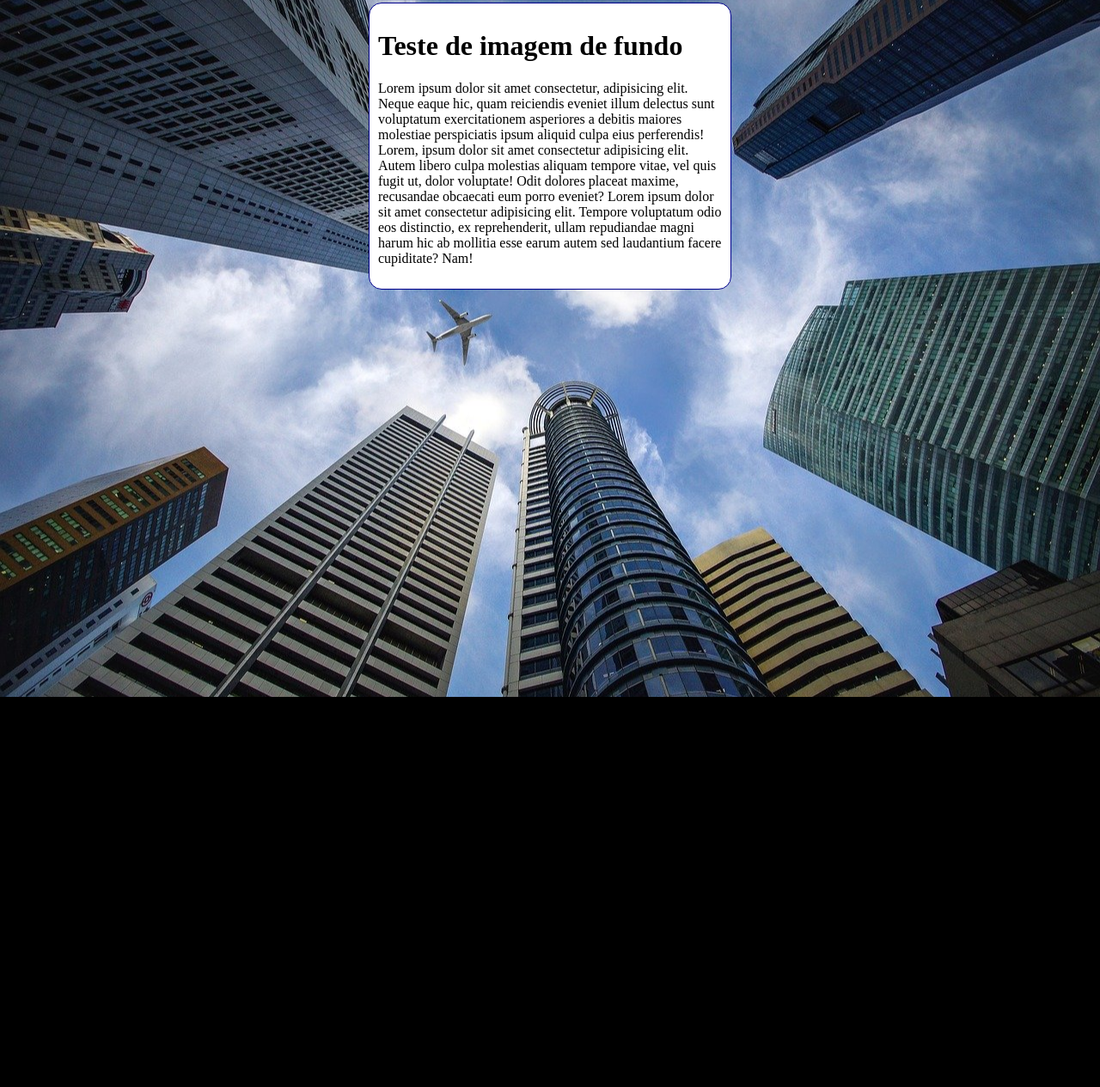
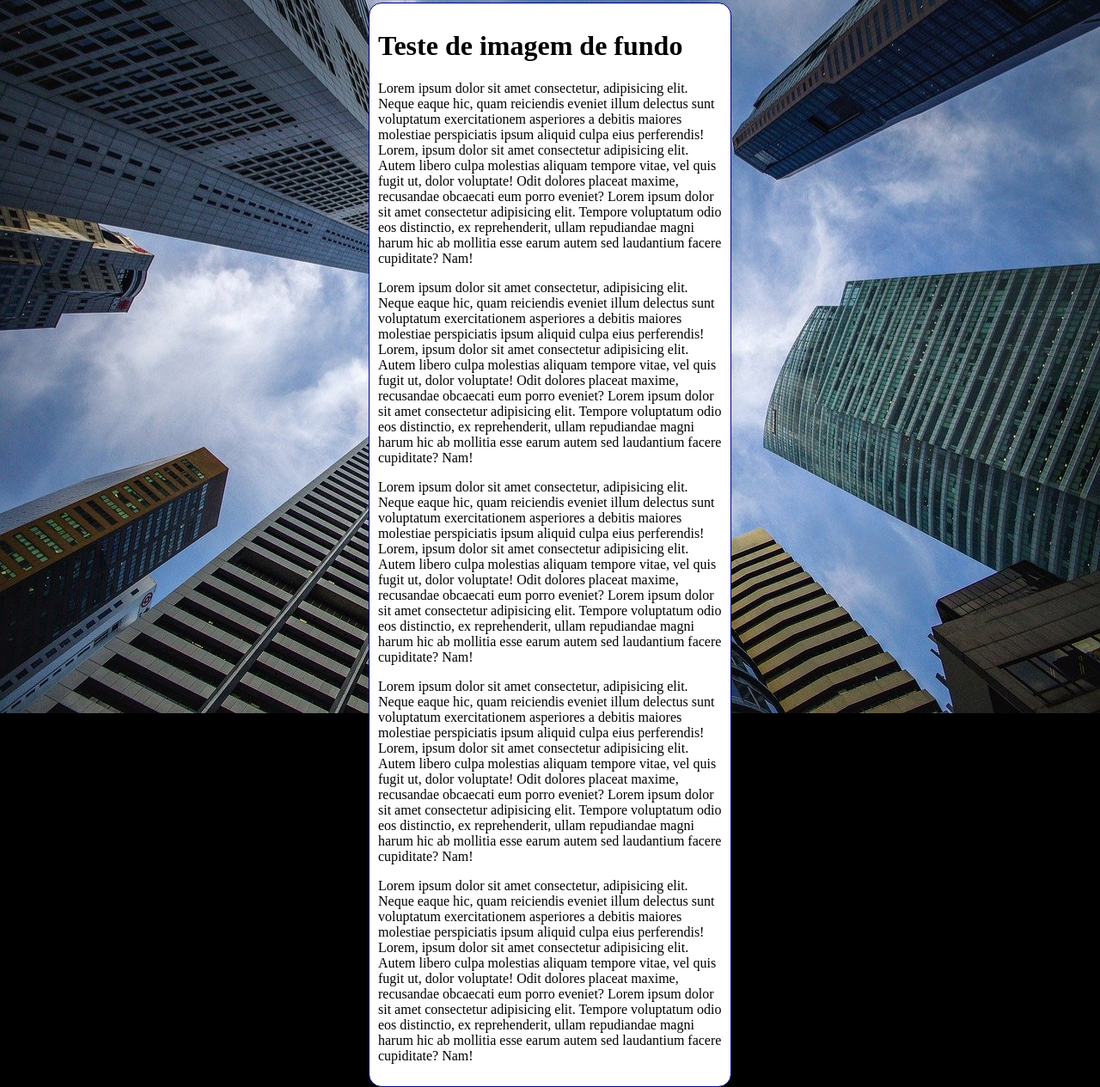
Before and after one commit to alissonrhuant3/cursohtmlcss, a plain HTML site: page htmlcss/exercicios/ex022/fundo006.html in a window 1280 px wide. Shown: the part 5-1270 px from the top of the page at 86% size. Before the commit the page ends 816 px from the top, so only its background shows below. Drawn offline with Linux system fonts and the light colour scheme.

Commit message:
atualizei

```diff
--- a/htmlcss/exercicios/ex022/fundo006.html
+++ b/htmlcss/exercicios/ex022/fundo006.html
@@ -29,6 +29,11 @@
   <main>
     <h1>Teste de imagem de fundo</h1>
     <p>Lorem ipsum dolor sit amet consectetur, adipisicing elit. Neque eaque hic, quam reiciendis eveniet illum delectus sunt voluptatum exercitationem asperiores a debitis maiores molestiae perspiciatis ipsum aliquid culpa eius perferendis! Lorem, ipsum dolor sit amet consectetur adipisicing elit. Autem libero culpa molestias aliquam tempore vitae, vel quis fugit ut, dolor voluptate! Odit dolores placeat maxime, recusandae obcaecati eum porro eveniet? Lorem ipsum dolor sit amet consectetur adipisicing elit. Tempore voluptatum odio eos distinctio, ex reprehenderit, ullam repudiandae magni harum hic ab mollitia esse earum autem sed laudantium facere cupiditate? Nam!</p>
+    <p>Lorem ipsum dolor sit amet consectetur, adipisicing elit. Neque eaque hic, quam reiciendis eveniet illum delectus sunt voluptatum exercitationem asperiores a debitis maiores molestiae perspiciatis ipsum aliquid culpa eius perferendis! Lorem, ipsum dolor sit amet consectetur adipisicing elit. Autem libero culpa molestias aliquam tempore vitae, vel quis fugit ut, dolor voluptate! Odit dolores placeat maxime, recusandae obcaecati eum porro eveniet? Lorem ipsum dolor sit amet consectetur adipisicing elit. Tempore voluptatum odio eos distinctio, ex reprehenderit, ullam repudiandae magni harum hic ab mollitia esse earum autem sed laudantium facere cupiditate? Nam!</p>
+    <p>Lorem ipsum dolor sit amet consectetur, adipisicing elit. Neque eaque hic, quam reiciendis eveniet illum delectus sunt voluptatum exercitationem asperiores a debitis maiores molestiae perspiciatis ipsum aliquid culpa eius perferendis! Lorem, ipsum dolor sit amet consectetur adipisicing elit. Autem libero culpa molestias aliquam tempore vitae, vel quis fugit ut, dolor voluptate! Odit dolores placeat maxime, recusandae obcaecati eum porro eveniet? Lorem ipsum dolor sit amet consectetur adipisicing elit. Tempore voluptatum odio eos distinctio, ex reprehenderit, ullam repudiandae magni harum hic ab mollitia esse earum autem sed laudantium facere cupiditate? Nam!</p>
+    <p>Lorem ipsum dolor sit amet consectetur, adipisicing elit. Neque eaque hic, quam reiciendis eveniet illum delectus sunt voluptatum exercitationem asperiores a debitis maiores molestiae perspiciatis ipsum aliquid culpa eius perferendis! Lorem, ipsum dolor sit amet consectetur adipisicing elit. Autem libero culpa molestias aliquam tempore vitae, vel quis fugit ut, dolor voluptate! Odit dolores placeat maxime, recusandae obcaecati eum porro eveniet? Lorem ipsum dolor sit amet consectetur adipisicing elit. Tempore voluptatum odio eos distinctio, ex reprehenderit, ullam repudiandae magni harum hic ab mollitia esse earum autem sed laudantium facere cupiditate? Nam!</p>
+    <p>Lorem ipsum dolor sit amet consectetur, adipisicing elit. Neque eaque hic, quam reiciendis eveniet illum delectus sunt voluptatum exercitationem asperiores a debitis maiores molestiae perspiciatis ipsum aliquid culpa eius perferendis! Lorem, ipsum dolor sit amet consectetur adipisicing elit. Autem libero culpa molestias aliquam tempore vitae, vel quis fugit ut, dolor voluptate! Odit dolores placeat maxime, recusandae obcaecati eum porro eveniet? Lorem ipsum dolor sit amet consectetur adipisicing elit. Tempore voluptatum odio eos distinctio, ex reprehenderit, ullam repudiandae magni harum hic ab mollitia esse earum autem sed laudantium facere cupiditate? Nam!</p>
+
   </main>
 
 </body>
```
